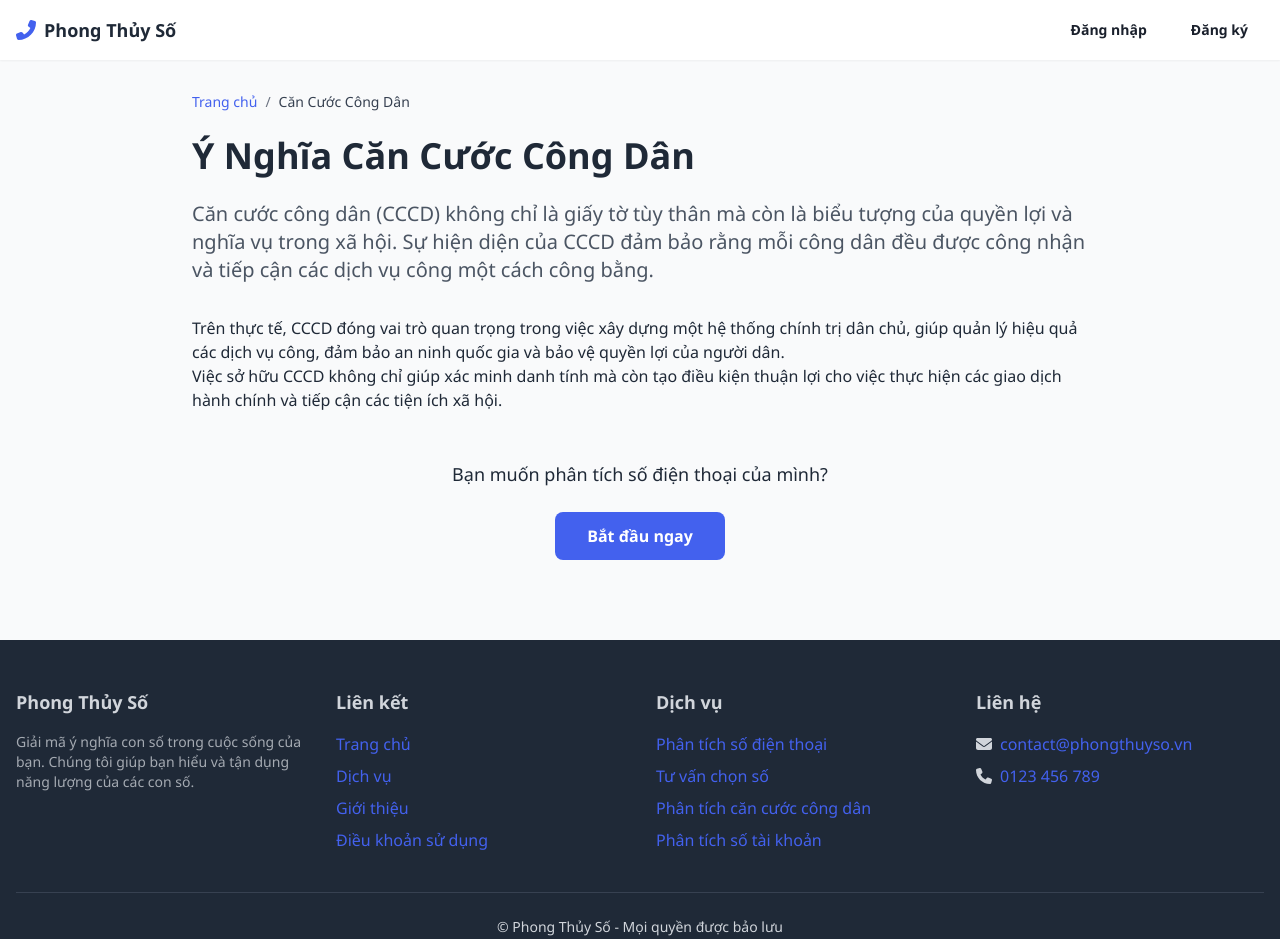
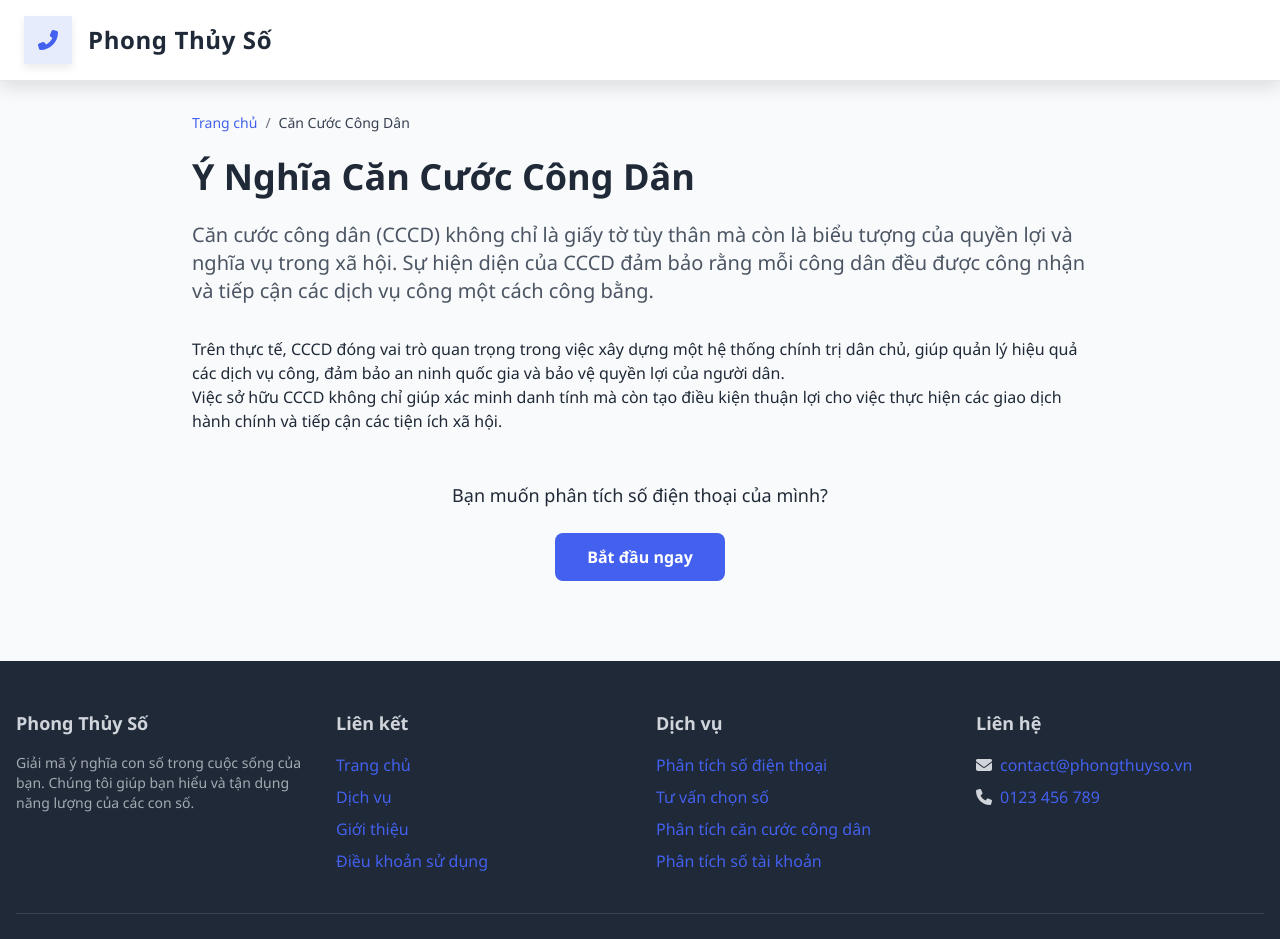
Before and after one commit to huythanhnguyen/phong_thuy_so, a Vue app: page /guides/can-cuoc-cong-dan in a window 1280 px wide. Shown: the top 939 px of the page. Built offline with nearby package versions, Linux system fonts and the light colour scheme.

Commit message:
Refactor header and footer components for improved layout and navigation

```diff
--- /dev/null
+++ b/src/components/layout/Header.vue
@@ -0,0 +1,123 @@
+<template>
+    <!-- Header -->
+    <header class="bg-white shadow-lg sticky top-0 z-20 border-b border-gray-200">
+      <div class="container mx-auto px-6 py-4 flex justify-between items-center">
+        <!-- Logo và tên -->
+        <div class="flex items-center space-x-4">
+          <router-link to="/" class="flex items-center space-x-4">
+            <div class="h-12 w-12 bg-primary-light flex items-center justify-center shadow-md">
+              <font-awesome-icon icon="phone-alt" class="text-primary text-xl" />
+            </div>
+            <span class="font-bold text-2xl text-gray-800 tracking-wide">Phong Thủy Số</span>
+          </router-link>
+        </div>
+
+        <!-- Nút hamburger mobile -->
+        <button @click="toggleMobileMenu" class="md:hidden text-gray-700 focus:outline-none">
+          <font-awesome-icon :icon="isMobileMenuOpen ? 'times' : 'bars'" class="text-2xl" />
+        </button>
+      </div>
+
+      <!-- Menu mobile -->
+      <transition name="slide-scale">
+        <div v-show="isMobileMenuOpen" class="md:hidden fixed inset-0 bg-black bg-opacity-60 z-30" @click="toggleMobileMenu">
+          <div class="absolute top-0 right-0 w-4/5 h-full bg-white shadow-2xl transform transition-all duration-300 ease-in-out" :class="{ 'translate-x-0': isMobileMenuOpen, 'translate-x-full': !isMobileMenuOpen }" @click.stop>
+            <!-- Header của menu mobile -->
+            <div class="flex justify-between items-center px-6 py-4 border-b border-gray-200">
+              <div class="flex items-center space-x-2">
+                <div class="h-8 w-8 bg-primary-light flex items-center justify-center">
+                  <font-awesome-icon icon="phone-alt" class="text-primary text-sm" />
+                </div>
+                <span class="font-bold text-lg text-gray-800">Phong Thủy Số</span>
+              </div>
+              <button @click="toggleMobileMenu" class="w-8 h-8 bg-gray-200 flex items-center justify-center hover:bg-gray-300 transition duration-300">
+                <font-awesome-icon icon="times" class="text-gray-700" />
+              </button>
+            </div>
+
+            <!-- Nội dung menu -->
+            <div class="px-6 py-6 space-y-6">
+              <router-link to="/" class="flex items-center space-x-3 py-2 px-4 text-gray-700 hover:text-primary hover:bg-gray-100 transition duration-300 text-xl shadow-sm">
+                <font-awesome-icon icon="home" class="text-primary" />
+                <span>Trang chủ</span>
+              </router-link>
+              <a href="#" class="flex items-center space-x-3 py-2 px-4 text-gray-700 hover:text-primary hover:bg-gray-100 transition duration-300 text-xl shadow-sm">
+                <font-awesome-icon icon="tools" class="text-primary" />
+                <span>Dịch vụ</span>
+              </a>
+              <a href="#" class="flex items-center space-x-3 py-2 px-4 text-gray-700 hover:text-primary hover:bg-gray-100 transition duration-300 text-xl shadow-sm">
+                <font-awesome-icon icon="users" class="text-primary" />
+                <span>Về chúng tôi</span>
+              </a>
+              <a href="#" class="flex items-center space-x-3 py-2 px-4 text-gray-700 hover:text-primary hover:bg-gray-100 transition duration-300 text-xl shadow-sm">
+                <font-awesome-icon icon="envelope" class="text-primary" />
+                <span>Liên hệ</span>
+              </a>
+
+              <!-- Nút đăng nhập/đăng ký -->
+              <div class="mt-8 space-y-4">
+                <button @click="navigateToLogin" class="w-full py-3 px-5 bg-primary text-white font-medium hover:bg-primary-dark transition duration-300 text-lg shadow-md">
+                  Đăng nhập
+                </button>
+                <button @click="navigateToRegister" class="w-full py-3 px-5 bg-white text-gray-800 font-medium border border-gray-300 hover:bg-gray-100 transition duration-300 text-lg shadow-md">
+                  Đăng ký
+                </button>
+              </div>
+            </div>
+          </div>
+        </div>
+      </transition>
+    </header>
+  </template>
+
+  <script setup>
+  import { ref } from 'vue'
+  import { useRouter } from 'vue-router'
+
+  const router = useRouter()
+  const isMobileMenuOpen = ref(false)
+
+  const toggleMobileMenu = () => {
+    isMobileMenuOpen.value = !isMobileMenuOpen.value
+  }
+
+  const navigateToLogin = () => {
+    router.push({ name: 'login' })
+    isMobileMenuOpen.value = false
+  }
+
+  const navigateToRegister = () => {
+    router.push({ name: 'login', query: { tab: 'register' } })
+    isMobileMenuOpen.value = false
+  }
+  </script>
+
+  <style scoped>
+  :root {
+    --primary-color: #4361ee;
+    --primary-light: #e7ecfd;
+    --primary-dark: #3a50d8;
+  }
+
+  .text-primary { color: var(--primary-color); }
+  .bg-primary { background-color: var(--primary-color); }
+  .bg-primary-light { background-color: var(--primary-light); }
+  .bg-primary-dark { background-color: var(--primary-dark); }
+  .hover\:text-primary:hover { color: var(--primary-color); }
+  .hover\:bg-primary-dark:hover { background-color: var(--primary-dark); }
+
+  /* Hiệu ứng slide-scale */
+  .slide-scale-enter-active, .slide-scale-leave-active {
+    transition: all 0.3s ease-in-out;
+  }
+
+  .slide-scale-enter-from, .slide-scale-leave-to {
+    opacity: 0;
+    transform: scale(0.95);
+  }
+
+  .slide-scale-enter-to, .slide-scale-leave-from {
+    opacity: 1;
+    transform: scale(1);
+  }
+  </style>
--- a/src/views/guides/CanCuocCongDan.vue
+++ b/src/views/guides/CanCuocCongDan.vue
@@ -1,24 +1,7 @@
 <template>
     <div class="min-h-screen flex flex-col">
       <!-- Header -->
-    <header class="bg-white shadow-sm sticky top-0 z-10">
-      <div class="container mx-auto px-4 py-3 flex justify-between items-center">
-        <div class="flex items-center space-x-2">
-          <router-link to="/" class="flex items-center space-x-2">
-            <font-awesome-icon icon="phone-alt" class="text-primary text-xl" />
-            <span class="font-semibold text-lg text-gray-800">Phong Thủy Số</span>
-          </router-link>
-        </div>
-        <div class="flex space-x-3">
-          <button @click="navigateTo('login')" class="auth-btn login-btn hover:bg-black">
-            Đăng nhập
-          </button>
-          <button @click="navigateTo('register')" class="auth-btn signup-btn hover:bg-gray-100">
-            Đăng ký
-          </button>
-        </div>
-      </div>
-    </header>
+      <Header />
 
       <!-- Main Content -->
       <div class="container mx-auto px-4 py-8 flex-grow">
@@ -46,10 +29,11 @@
               Việc sở hữu CCCD không chỉ giúp xác minh danh tính mà còn tạo điều kiện thuận lợi cho việc thực hiện các giao dịch hành chính và tiếp cận các tiện ích xã hội.
             </p>
           </div>
-                    <!-- call to action -->
+
+          <!-- Call to action -->
           <div class="text-center my-12">
             <p class="text-lg font-medium mb-6">Bạn muốn phân tích số điện thoại của mình?</p>
-              <button @click="navigateTo('login')" class="bg-primary text-white font-bold py-3 px-8 rounded-lg hover:bg-primary-dark transition-colors">
+            <button @click="navigateToLogin()" class="bg-primary text-white font-bold py-3 px-8 rounded-lg hover:bg-primary-dark transition-colors">
               Bắt đầu ngay
             </button>
           </div>
@@ -57,82 +41,38 @@
       </div>
 
       <!-- Footer -->
-      <footer class="bg-gray-800 text-gray-300 py-12 mt-auto">
-        <div class="container mx-auto px-4">
-          <div class="grid md:grid-cols-4 gap-8">
-            <div>
-              <h3 class="text-lg font-semibold mb-4">Phong Thủy Số</h3>
-              <p class="text-sm opacity-75">
-                Giải mã ý nghĩa con số trong cuộc sống của bạn. Chúng tôi giúp bạn hiểu và tận dụng năng lượng của các con số.
-              </p>
-            </div>
-            <div>
-              <h3 class="text-lg font-semibold mb-4">Liên kết</h3>
-              <ul class="space-y-2">
-                <li><router-link to="/" class="hover:text-white">Trang chủ</router-link></li>
-                <li><a href="#" class="hover:text-white">Dịch vụ</a></li>
-                <li><a href="#" class="hover:text-white">Giới thiệu</a></li>
-                <li><a href="#" class="hover:text-white">Điều khoản sử dụng</a></li>
-              </ul>
-            </div>
-            <div>
-              <h3 class="text-lg font-semibold mb-4">Dịch vụ</h3>
-              <ul class="space-y-2">
-                <li><a href="#" class="hover:text-white">Phân tích số điện thoại</a></li>
-                <li><a href="#" class="hover:text-white">Tư vấn chọn số</a></li>
-                <li><a href="#" class="hover:text-white">Phân tích căn cước công dân</a></li>
-                <li><a href="#" class="hover:text-white">Phân tích số tài khoản</a></li>
-              </ul>
-            </div>
-            <div>
-              <h3 class="text-lg font-semibold mb-4">Liên hệ</h3>
-              <ul class="space-y-2">
-                <li class="flex items-center">
-                  <font-awesome-icon icon="envelope" class="mr-2" />
-                  <a href="mailto:contact@phongthuyso.vn" class="hover:text-white">contact@phongthuyso.vn</a>
-                </li>
-                <li class="flex items-center">
-                  <font-awesome-icon icon="phone" class="mr-2" />
-                  <a href="tel:+84123456789" class="hover:text-white">0123 456 789</a>
-                </li>
-              </ul>
-            </div>
-          </div>
-          <div class="border-t border-gray-700 mt-10 pt-6 text-sm text-center">
-            &copy; {{ currentYear }} Phong Thủy Số - Mọi quyền được bảo lưu
-          </div>
-        </div>
-      </footer>
-
+      <Footer />
     </div>
   </template>
 
-<script>
-export default {
-  name: 'CitizenIDInfo',
-  methods: {
-    navigateTo(page) {
-      this.$router.push({ name: page });
+  <script setup>
+  import { useRouter } from 'vue-router'
+  import Header from '@/components/layout/Header.vue'
+  import Footer from '@/components/layout/Footer.vue'
+
+  const router = useRouter()
+
+  // Navigation method
+  const navigateToLogin = () => {
+    router.push({ name: 'login' })
   }
-  }
-};
   </script>
 
   <style scoped>
-.auth-btn {
-  padding: 0.5rem 1rem;
-  border: none;
-  border-radius: 0.375rem;
-  transition: background-color 0.3s;
+  /* Các style bổ sung nếu cần */
+  .text-primary {
+    color: var(--primary-color, #4361ee);
   }
 
-.login-btn {
-  background-color: transparent;
-  color: #1a202c;
+  .hover\:text-primary:hover {
+    color: var(--primary-color, #4361ee);
   }
 
-.signup-btn {
-  background-color: transparent;
-  color: #1a202c;
+  .bg-primary {
+    background-color: var(--primary-color, #4361ee);
+  }
+
+  .bg-primary-dark {
+    background-color: var(--primary-dark, #3a56d4);
   }
   </style>
--- a/src/views/guides/ChonSoDienThoai.vue
+++ b/src/views/guides/ChonSoDienThoai.vue
@@ -1,14 +1,12 @@
 <template>
   <div class="flex flex-col min-h-screen bg-gray-100">
-    <!-- Header -->
-    <div class="bg-primary-color text-white py-10 text-center">
-      <div class="container mx-auto px-4">
-        <h1 class="text-3xl md:text-4xl font-semibold mb-2">Chọn Số Điện Thoại Hợp Mệnh</h1>
-        <p class="text-lg opacity-90 max-w-2xl mx-auto">
-          Hãy chọn số điện thoại phù hợp với bản mệnh để thu hút tài lộc và may mắn
-        </p>
-      </div>
-    </div>
+      <!-- Header -->
+      <Header @navigate="handleNavigate" />
+
+<!-- Main Content -->
+<div class="bg-primary-color text-white py-10 text-center">
+  <!-- Banner content... -->
+</div>
 
     <!-- Main Content -->
     <div class="flex-1 py-10">
@@ -126,8 +124,10 @@
 
 <script setup>
 import { ref, reactive } from 'vue'
+import { useRouter } from 'vue-router'
+import Header from '@/components/layout/Header.vue'
 import Footer from '@/components/layout/Footer.vue'
-
+const router = useRouter()
 // Form data
 const formData = reactive({
   name: '',
--- a/src/views/guides/ChonSoNganHang.vue
+++ b/src/views/guides/ChonSoNganHang.vue
@@ -1,24 +1,7 @@
 <template>
   <div class="min-h-screen flex flex-col">
     <!-- Header -->
-    <header class="bg-white shadow-sm sticky top-0 z-10">
-      <div class="container mx-auto px-4 py-3 flex justify-between items-center">
-        <div class="flex items-center space-x-2">
-          <router-link to="/" class="flex items-center space-x-2">
-            <font-awesome-icon icon="phone-alt" class="text-primary text-xl" />
-            <span class="font-semibold text-lg text-gray-800">Phong Thủy Số</span>
-          </router-link>
-        </div>
-        <div class="flex space-x-3">
-          <button @click="navigateTo('login')" class="auth-btn login-btn hover:bg-black">
-            Đăng nhập
-          </button>
-          <button @click="navigateTo('register')" class="auth-btn signup-btn hover:bg-gray-100">
-            Đăng ký
-          </button>
-        </div>
-      </div>
-    </header>
+    <Header />
 
     <!-- Main Content -->
     <div class="container mx-auto px-4 py-8 flex-grow">
@@ -51,41 +34,25 @@
     </div>
 
     <!-- Footer -->
-    <footer class="bg-gray-100 py-4">
-      <div class="container mx-auto px-4 text-center text-gray-600">
-        &copy; 2023 Phong Thủy Số. All rights reserved.
-      </div>
-    </footer>
+    <Footer />
   </div>
 </template>
 
-<script>
-export default {
-  name: "BankAccount",
-  methods: {
-    navigateTo(route) {
-      this.$router.push({ name: route });
-    }
-  }
-}
+<script setup>
+import { useRouter } from 'vue-router'
+import Header from '@/components/layout/Header.vue'
+import Footer from '@/components/layout/Footer.vue'
+
+const router = useRouter()
 </script>
 
 <style scoped>
-.auth-btn {
-  padding: 0.5rem 1rem;
-  border-radius: 0.375rem;
-  font-weight: 600;
+/* Các style bổ sung nếu cần */
+.text-primary {
+  color: var(--primary-color, #4361ee);
 }
 
-.login-btn {
-  background-color: #ffffff;
-  border: 1px solid #d1d5db;
-  color: #1f2937;
-}
-
-.signup-btn {
-  background-color: #1f2937;
-  border: 1px solid transparent;
-  color: #ffffff;
+.hover\:text-primary:hover {
+  color: var(--primary-color, #4361ee);
 }
 </style>
```
Lines whose indentation alone changed are shown as unchanged.
